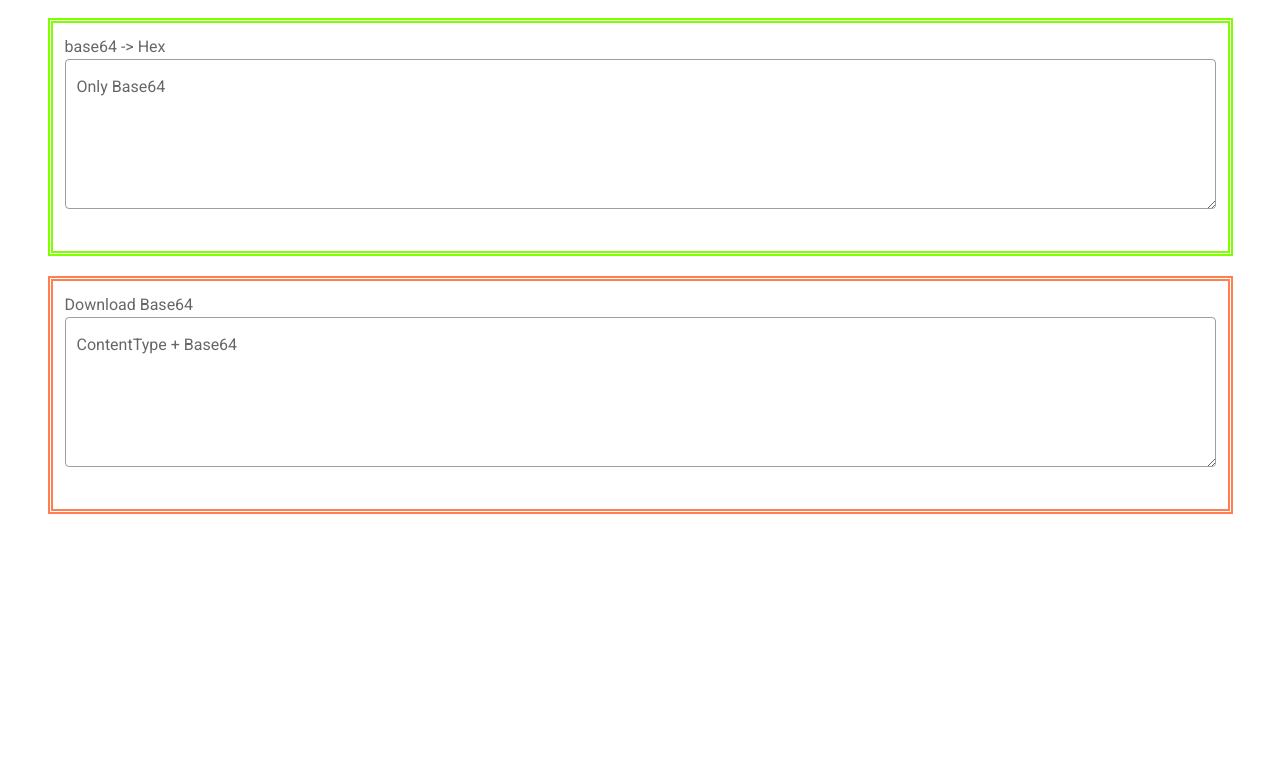
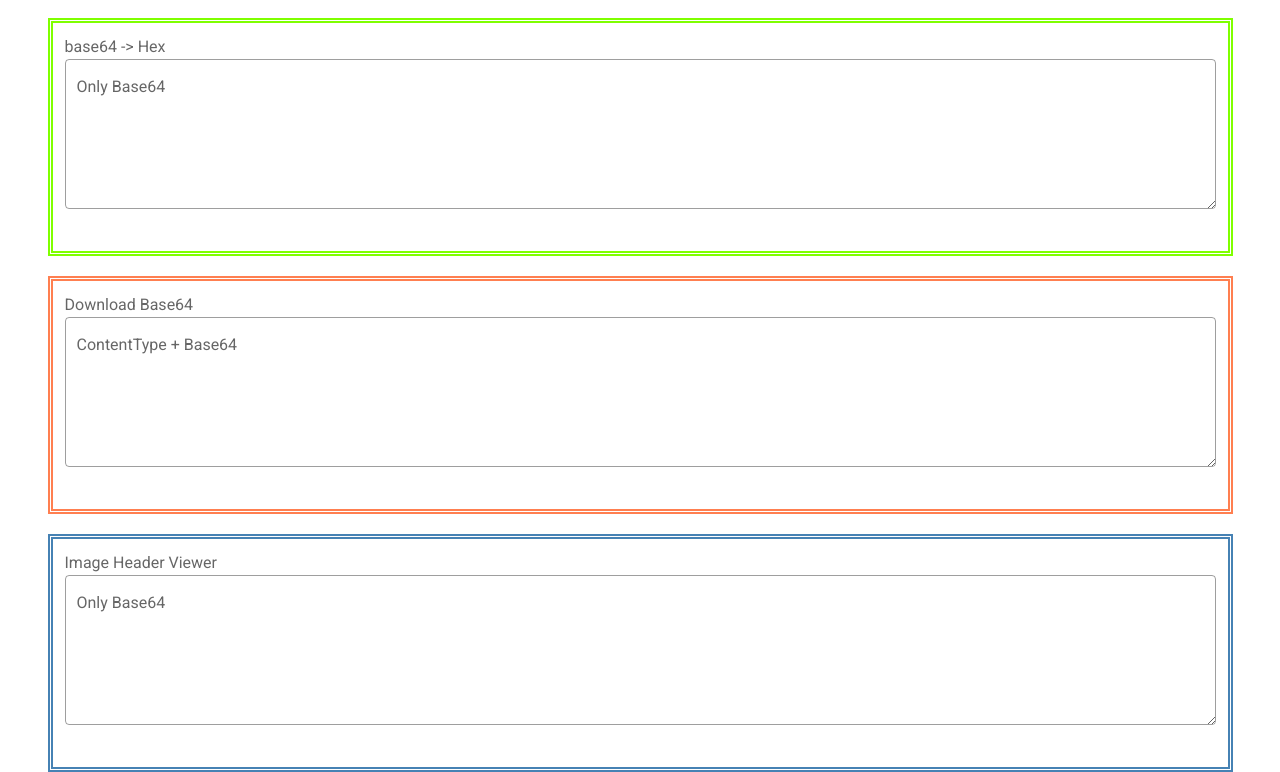
Before and after one commit to 1218Moonlight/Web-Utils, a Vue app: page / in a window 1280 px wide. Shown: the part 230-1002 px from the top of the page. Before the commit the page ends 800 px from the top, so only its background shows below. Built offline with nearby package versions, Linux system fonts and the light colour scheme.

Commit message:
[Init] ImageHeaderViewer.vue

```diff
--- a/src/App.vue
+++ b/src/App.vue
@@ -10,6 +10,7 @@
             <ConvertBase64/>
             <Base64toHex/>
             <DownloadBase64/>
+            <ImageHeaderViewer/>
         </v-content>
     </v-app>
 </template>
@@ -18,13 +19,15 @@
     import ConvertBase64 from "./components/ConvertBase64";
     import DownloadBase64 from "./components/DownloadBase64";
     import Base64toHex from "./components/Base64toHex";
+    import ImageHeaderViewer from "./components/ImageHeaderViewer"
 
     export default {
         name: 'App',
         components: {
             ConvertBase64,
             DownloadBase64,
-            Base64toHex
+            Base64toHex,
+            ImageHeaderViewer
         },
         data: () => ({
             //
--- /dev/null
+++ b/src/components/ImageHeaderViewer.vue
@@ -0,0 +1,51 @@
+<template>
+    <v-container id="container">
+        <v-flex>
+            <v-label>Image Header Viewer</v-label>
+
+            <v-textarea
+                    @change="change"
+                    label="Only Base64"
+                    full-width
+                    outlined
+            ></v-textarea>
+            <!--    <v-textarea-->
+            <!--            :value="targetHeader"-->
+            <!--            label="Binary"-->
+            <!--            disabled-->
+            <!--            full-width-->
+            <!--            outlined-->
+            <!--    ></v-textarea>-->
+        </v-flex>
+    </v-container>
+</template>
+
+<script>
+    export default {
+        name: "ImageHeaderViewer",
+        data() {
+            return {
+                // targetHeader: ""
+            }
+        },
+        methods: {
+            change(e) {
+                console.log(e)
+            }
+        },
+    }
+</script>
+
+<style scoped>
+    #container {
+        border: thick double steelblue;
+        margin-top: 20px;
+    }
+
+    @media (max-width: 600px) {
+        #container {
+            border: thick double darkmagenta;
+            margin-top: 10px;
+        }
+    }
+</style>
```
